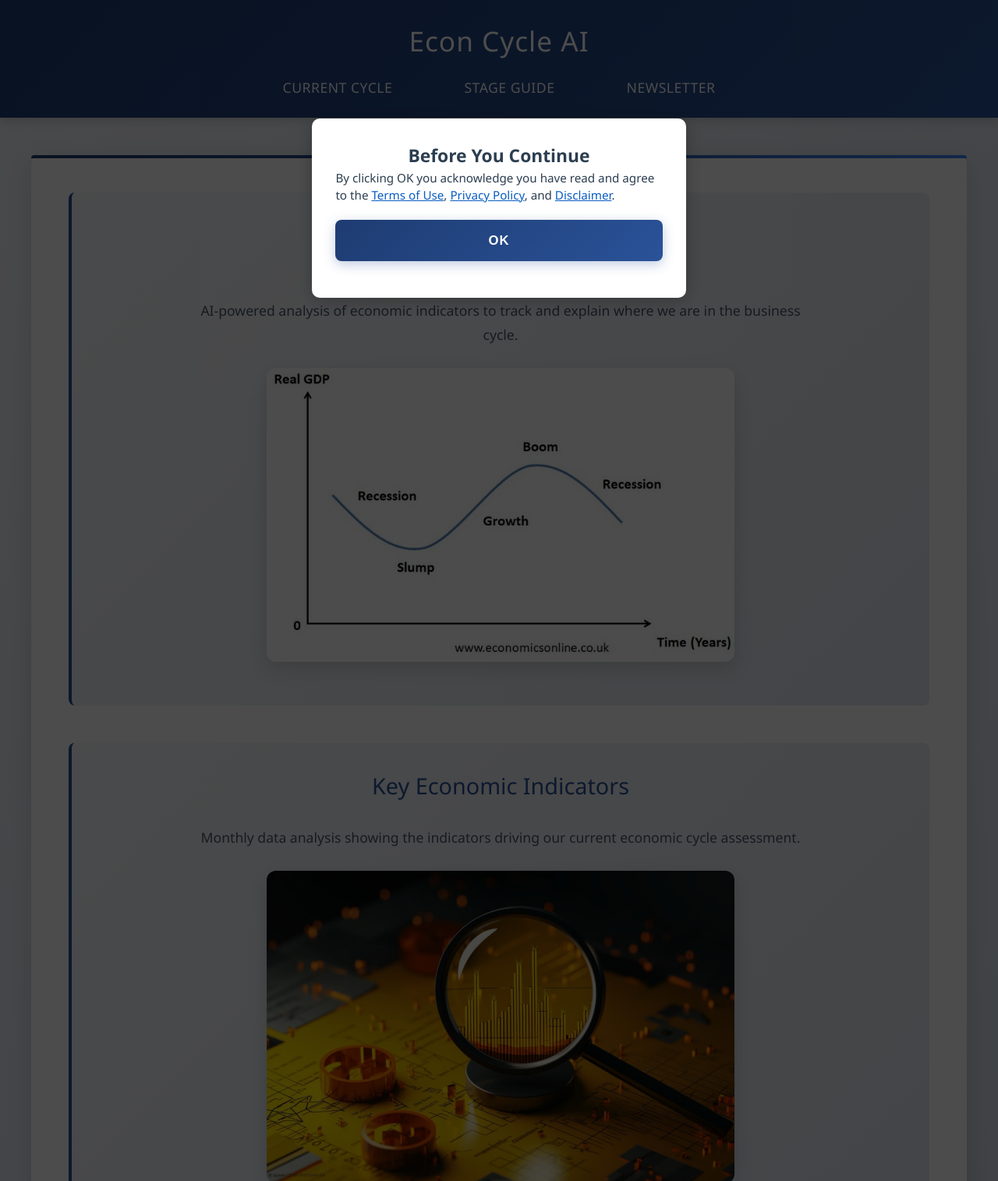
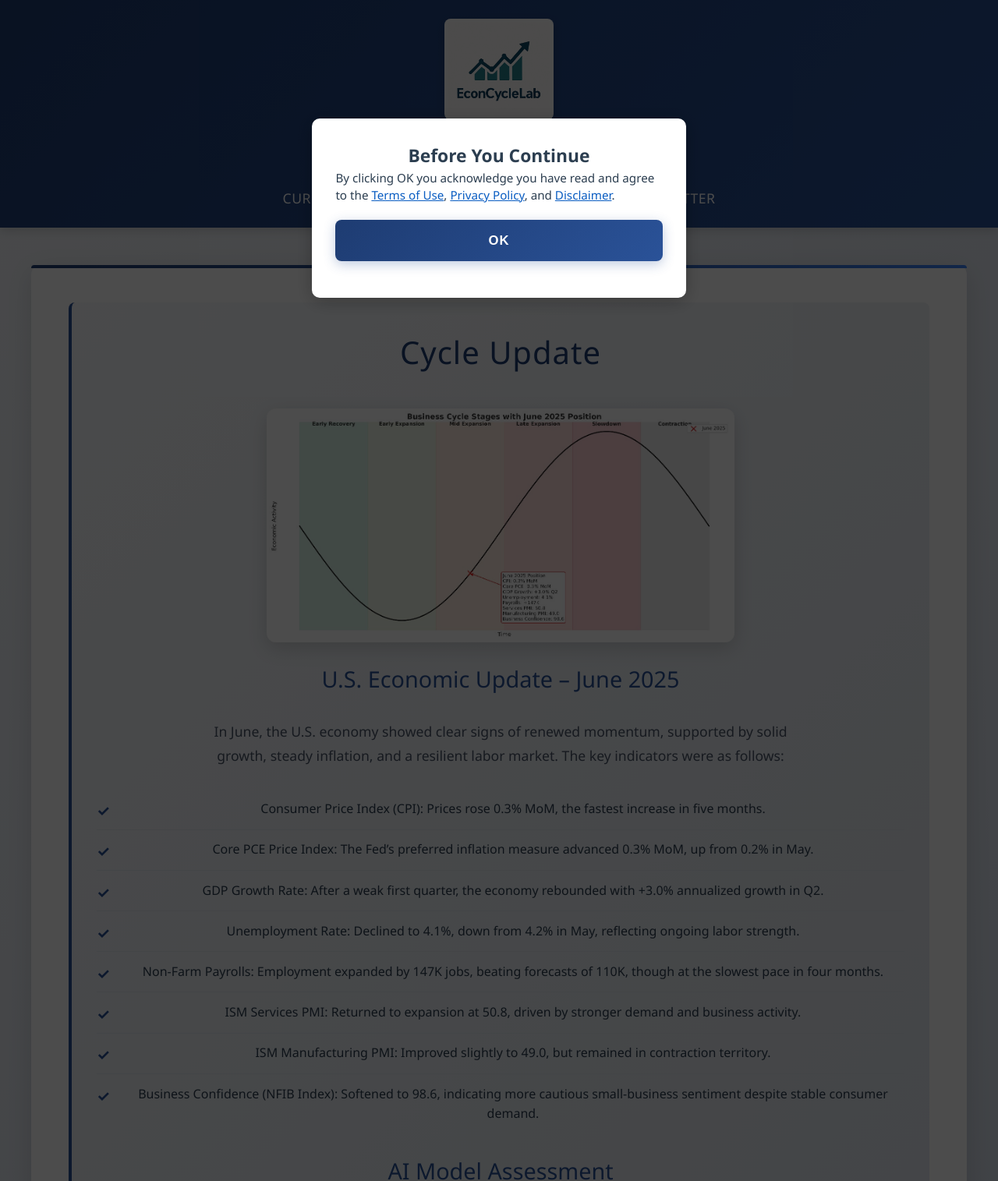
Before and after one commit to Faethonkar/kosta_site, a Flask app: page / in a window 1280 px wide. Shown: the whole page at 78% size. Run offline with Flask 2, Linux system fonts and the light colour scheme.

Commit message:
First changes

```diff
--- a/static/style.css
+++ b/static/style.css
@@ -29,6 +29,23 @@
     font-weight: 300;
     margin: 0 0 0.5em 0;
     letter-spacing: 1px;
+}
+
+/* Logo */
+.site-logo {
+    width: 140px;
+    max-width: 40vw;
+    height: auto;
+    display: block;
+    margin: 0 auto 0.75em auto;
+    border-radius: 8px;
+    box-shadow: 0 4px 12px rgba(0,0,0,0.2);
+    background: #fff;
+    padding: 4px;
+}
+
+@media (max-width: 600px) {
+    .site-logo { width: 110px; margin-bottom: 0.5em; }
 }
 
 /* Professional Navigation */
--- a/templates/index.html
+++ b/templates/index.html
@@ -3,7 +3,7 @@
 <head>
     <meta charset="UTF-8">
     <meta name="viewport" content="width=device-width, initial-scale=1.0, maximum-scale=1.0, user-scalable=no">
-    <title>Econ Cycle AI</title>
+    <title>Econ Cycle Lab</title>
     <link rel="stylesheet" href="/static/style.css">
     <style>
         #termsModal { display:none; position:fixed; z-index:9999; inset:0; background:rgba(0,0,0,0.7); }
@@ -39,7 +39,8 @@
     </div>
     <div id="siteContent">
             <header>
-                <h1>Econ Cycle AI</h1>
+                <img src="/static/econ_cycle_lab.jpg" alt="Econ Cycle Lab Logo" class="site-logo">
+                <h1>Econ Cycle Lab</h1>
                 <nav>
                     <a href="/">Current Cycle</a>
                     <a href="/stage_explanation">Stage Guide</a>
@@ -48,19 +49,40 @@
             </header>
             <main>
                 <section>
-                    <h2>Current Cycle</h2>
-                    <p>AI-powered analysis of economic indicators to track and explain where we are in the business cycle.</p>
-                    <img src="/static/business_cycle_graph.jpg" alt="Business Cycle Graph" class="main-image">
+                    <h2>Cycle Update</h2>
+                    <img src="/static/cycle_update.jpg" alt="Cycle Update" class="main-image">
+                    <h3>U.S. Economic Update – June 2025</h3>
+                    <p>In June, the U.S. economy showed clear signs of renewed momentum, supported by solid growth, steady inflation, and a resilient labor market. The key indicators were as follows:</p>
+                    <ul>
+                        <li>Consumer Price Index (CPI): Prices rose 0.3% MoM, the fastest increase in five months.</li>
+                        <li>Core PCE Price Index: The Fed’s preferred inflation measure advanced 0.3% MoM, up from 0.2% in May.</li>
+                        <li>GDP Growth Rate: After a weak first quarter, the economy rebounded with +3.0% annualized growth in Q2.</li>
+                        <li>Unemployment Rate: Declined to 4.1%, down from 4.2% in May, reflecting ongoing labor strength.</li>
+                        <li>Non-Farm Payrolls: Employment expanded by 147K jobs, beating forecasts of 110K, though at the slowest pace in four months.</li>
+                        <li>ISM Services PMI: Returned to expansion at 50.8, driven by stronger demand and business activity.</li>
+                        <li>ISM Manufacturing PMI: Improved slightly to 49.0, but remained in contraction territory.</li>
+                        <li>Business Confidence (NFIB Index): Softened to 98.6, indicating more cautious small-business sentiment despite stable consumer demand.</li>
+                    </ul>
+                    <h3>AI Model Assessment</h3>
+                    <p>Our AI model’s analysis of these indicators suggests that the U.S. economy was in <strong>Stage 3 – Mid Expansion</strong> during June 2025. This stage is typically marked by strengthening output after a slowdown, controlled inflation, and resilient employment, with services leading the recovery while manufacturing remains relatively weaker.</p>
                 </section>
                 <section>
                     <h3>Key Economic Indicators</h3>
+                    <ul>
+                        <li>GDP Growth Rate</li>
+                        <li>Consumer Price Index (CPI)</li>
+                        <li>Core PCE Price Index</li>
+                        <li>Unemployment Rate</li>
+                        <li>Non-Farm Payrolls</li>
+                        <li>ISM Services PMI</li>
+                        <li>ISM Manufacturing PMI</li>
+                        <li>Business Confidence (NFIB Index)</li>
+                    </ul>
                     <p>Monthly data analysis showing the indicators driving our current economic cycle assessment.</p>
-                    <img src="/static/economic_indicators.jpg" alt="Economic Indicators" class="main-image">
                 </section>
                 <section>
                     <h3>Stay Ahead of Economic Trends</h3>
                     <p>Get exclusive insights and detailed analysis delivered to your inbox. Join our newsletter for premium economic intelligence.</p>
-                    <img src="/static/newsletter_graphic.jpg" alt="Newsletter Graphic" class="main-image">
                     <a href="/newsletter_signup" class="button">Subscribe to Newsletter</a>
                 </section>
                 <!-- Google Ads Row -->
@@ -77,17 +99,14 @@
                     <a href="/newsletter_signup">Newsletter</a>
                 </nav>
                 <div class="resources">
-                    <span>Resources:</span>
-                    <a href="https://www.bea.gov/" target="_blank">Bureau of Economic Analysis</a>
-                    <a href="https://www.federalreserve.gov/" target="_blank">Federal Reserve</a>
-                    <a href="https://www.bls.gov/" target="_blank">Bureau of Labor Statistics</a>
+                    <p>This website is based solely on publicly available economic data from official sources. No proprietary or confidential data is used.</p>
                 </div>
                 <div class="legal">
                     <a href="/privacy_policy">Privacy Policy</a>
                     <a href="/terms_of_use">Terms of Use</a>
                     <a href="/disclaimer">Disclaimer</a>
                 </div>
-                <p>© 2025 Econ Cycle AI. All rights reserved. Educational content only. Not investment advice. Please consult financial professionals for investment decisions.</p>
+                <p>© 2025 Econ Cycle Lab. All rights reserved. Educational content only. Not investment advice. Please consult financial professionals for investment decisions.</p>
             </footer>
         </div>
 </body>
```
Also changed, not shown: templates/disclaimer.html (+5 -7 lines), templates/newsletter_signup.html (+5 -7 lines), templates/privacy_policy.html (+5 -7 lines), templates/stage_explanation.html (+66 -7 lines), templates/terms_of_use.html (+5 -7 lines), static/ad1.png (deleted), static/ad2.png (deleted), static/ad3.png (deleted), static/business_cycle_graph.jpg (deleted), static/cycle_update.jpg (added), static/econ_cycle_ai.jpg (deleted), static/econ_cycle_lab.jpg (added), static/economic_indicators.jpg (deleted), static/newsletter_graphic.jpg (deleted), 1 more files.
